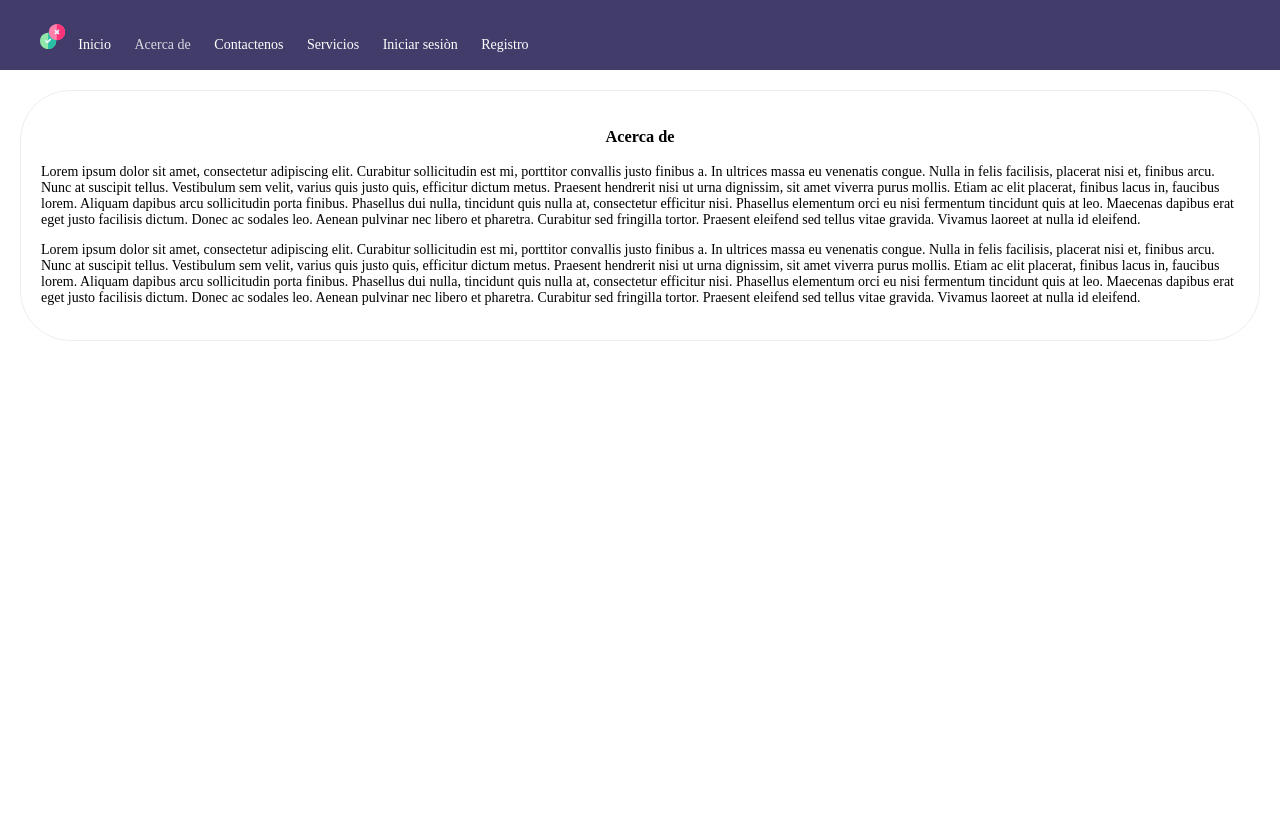
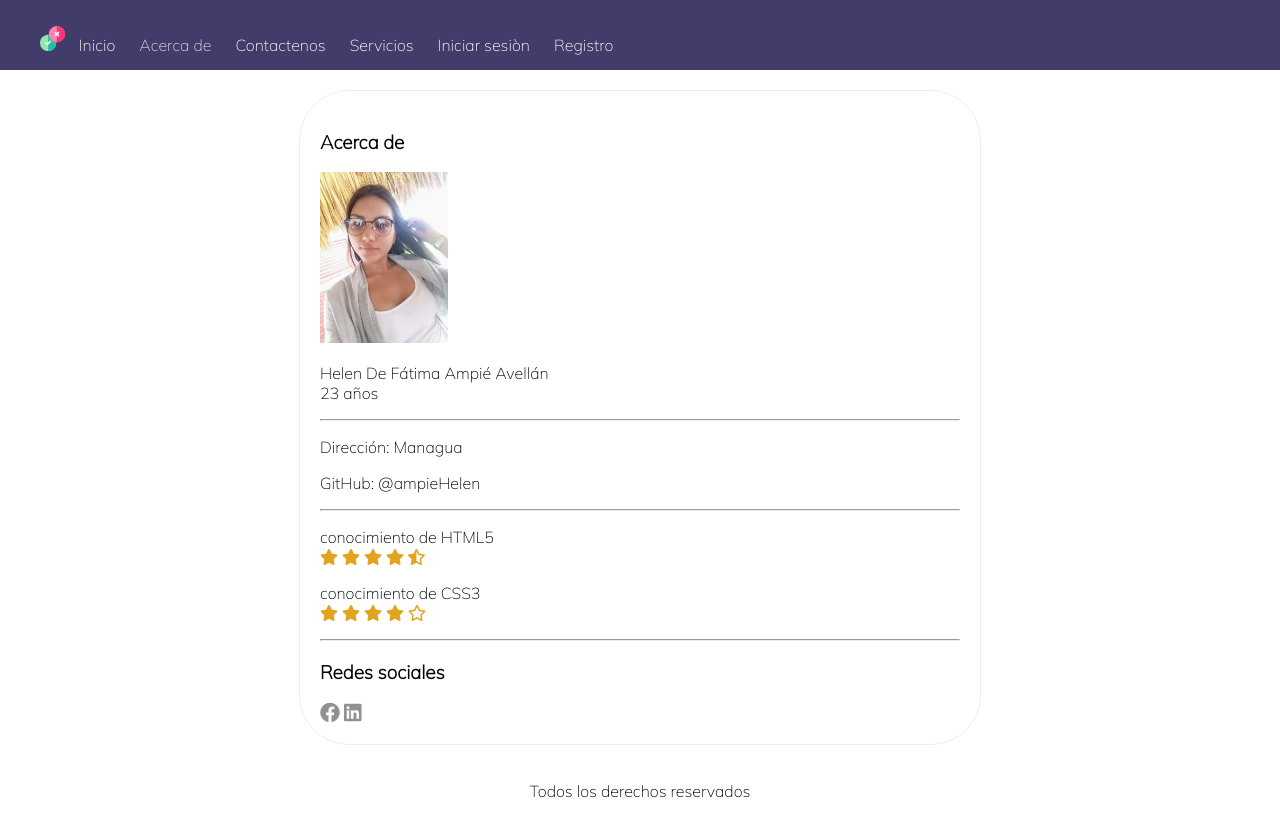
Before and after one commit to ampieHelen/proyecto, a plain HTML site: page acercade.html in a window 1280 px wide. Drawn offline with Linux system fonts and the light colour scheme.

Commit message:
ultimos cambios

```diff
--- a/acercade.html
+++ b/acercade.html
@@ -1,12 +1,13 @@
 <!DOCTYPE html>
 <html lang="en">
-
 <head>
     <meta charset="UTF-8">
     <title>Acerca de</title>
+    <link href="https://fonts.googleapis.com/css2?family=Mulish:wght@200&display=swap" rel="stylesheet">
+    <link rel="stylesheet" href="https://cdnjs.cloudflare.com/ajax/libs/font-awesome/5.15.2/css/all.min.css">
 </head>
-
 <body>
+    <header>
         <nav>
             <ul>
                 <img src="./img/customer-satisfaction.svg" alt="logo" width="2%">
@@ -18,20 +19,52 @@
                 <li><a href="./registro.html">Registro</a></li>
             </ul>
         </nav>
-    <section class="acercade">
+    </header>
+    <main>
+        <div class="acercade">
             <h3>Acerca de</h3>
+            <img src="./img/alumno.jpg" alt="foto alumno" width="20%">
             <p>
-            Lorem ipsum dolor sit amet, consectetur adipiscing elit. Curabitur sollicitudin est mi, porttitor convallis justo finibus a. In ultrices massa eu venenatis congue. Nulla in felis facilisis, placerat nisi et, finibus arcu. Nunc at suscipit tellus. Vestibulum sem velit, varius quis justo quis, efficitur dictum metus. Praesent hendrerit nisi ut urna dignissim, sit amet viverra purus mollis. Etiam ac elit placerat, finibus lacus in, faucibus lorem. Aliquam dapibus arcu sollicitudin porta finibus. Phasellus dui nulla, tincidunt quis nulla at, consectetur efficitur nisi. Phasellus elementum orci eu nisi fermentum tincidunt quis at leo. Maecenas dapibus erat eget justo facilisis dictum. Donec ac sodales leo. Aenean pulvinar nec libero et pharetra. Curabitur sed fringilla tortor. Praesent eleifend sed tellus vitae gravida. Vivamus laoreet at nulla id eleifend.
+                Helen De Fátima Ampié Avellán <br>
+                23 años
             </p>
-        <p>
-            Lorem ipsum dolor sit amet, consectetur adipiscing elit. Curabitur sollicitudin est mi, porttitor convallis justo finibus a. In ultrices massa eu venenatis congue. Nulla in felis facilisis, placerat nisi et, finibus arcu. Nunc at suscipit tellus. Vestibulum sem velit, varius quis justo quis, efficitur dictum metus. Praesent hendrerit nisi ut urna dignissim, sit amet viverra purus mollis. Etiam ac elit placerat, finibus lacus in, faucibus lorem. Aliquam dapibus arcu sollicitudin porta finibus. Phasellus dui nulla, tincidunt quis nulla at, consectetur efficitur nisi. Phasellus elementum orci eu nisi fermentum tincidunt quis at leo. Maecenas dapibus erat eget justo facilisis dictum. Donec ac sodales leo. Aenean pulvinar nec libero et pharetra. Curabitur sed fringilla tortor. Praesent eleifend sed tellus vitae gravida. Vivamus laoreet at nulla id eleifend.
+            <hr>
+            <p>Dirección: Managua</p>
+            <p>GitHub: @ampieHelen</p>
+            <hr>
+            <p>conocimiento de HTML5 <br>
+                <i class="fas fa-star"></i>
+                <i class="fas fa-star"></i>
+                <i class="fas fa-star"></i>
+                <i class="fas fa-star"></i>
+                <i class="fas fa-star-half-alt"></i>
             </p>
-    </section>
+            <p>conocimiento de CSS3 <br>
+                <i class="fas fa-star"></i>
+                <i class="fas fa-star"></i>
+                <i class="fas fa-star"></i>
+                <i class="fas fa-star"></i>
+                <i class="far fa-star"></i>
+            </p>
+            <hr>
+            <div class="redes-sociales">
+                <h3>Redes sociales</h3>
+                <a href="https://www.facebook.com/helen.defatima/" target="blank"><i class="fab fa-facebook"></i></a>
+                <a href="https://www.linkedin.com/in/helen-de-f%C3%A1tima-a-07218bb6/" target="blank"><i class="fab fa-linkedin"></i></a>
+            </div>
+        </div>
+    </main>
+    <footer>
+        <div class="footer">
+            <p>Todos los derechos reservados</p>
+        </div>
+    </footer>
 </body>
 <style>
     body{
         margin: 0px;
-        font-size: 14px;
+        font-size: 16px;
+        font-family: 'Mulish', sans-serif;
     }
     nav{
         background: #413c69;
@@ -51,20 +84,32 @@
     a{
         text-decoration: none;
     }
-    h3{
-        text-align: center;
+    i{
+        font-size: 16px;
+        color: rgb(226, 164, 30);
+    }
+    .redes-sociales i{
+        color: rgb(148, 143, 148);
+        font-size: 20px;
+    }
+    main{
+        display: flex;
+        justify-content: center;
     }
     .acercade{
         margin: 20px;
         border: 1px solid #f1ecec;
         border-radius: 50px;
         padding: 20px;
+        width: 50%;
     }
     .not-active {
         pointer-events: none;
         cursor: default;
         opacity: 0.8;
     }
-
+    footer{
+        text-align: center;
+    }
 </style>
 </html>
```
Also changed, not shown: contactenos.html (+10 -2 lines), index.html (+14 -0 lines), iniciarsesion.html (+24 -9 lines), registro.html (+46 -11 lines), servicios.html (+10 -3 lines), img/alumno.jpg (added). Lines whose indentation alone changed are shown as unchanged.
